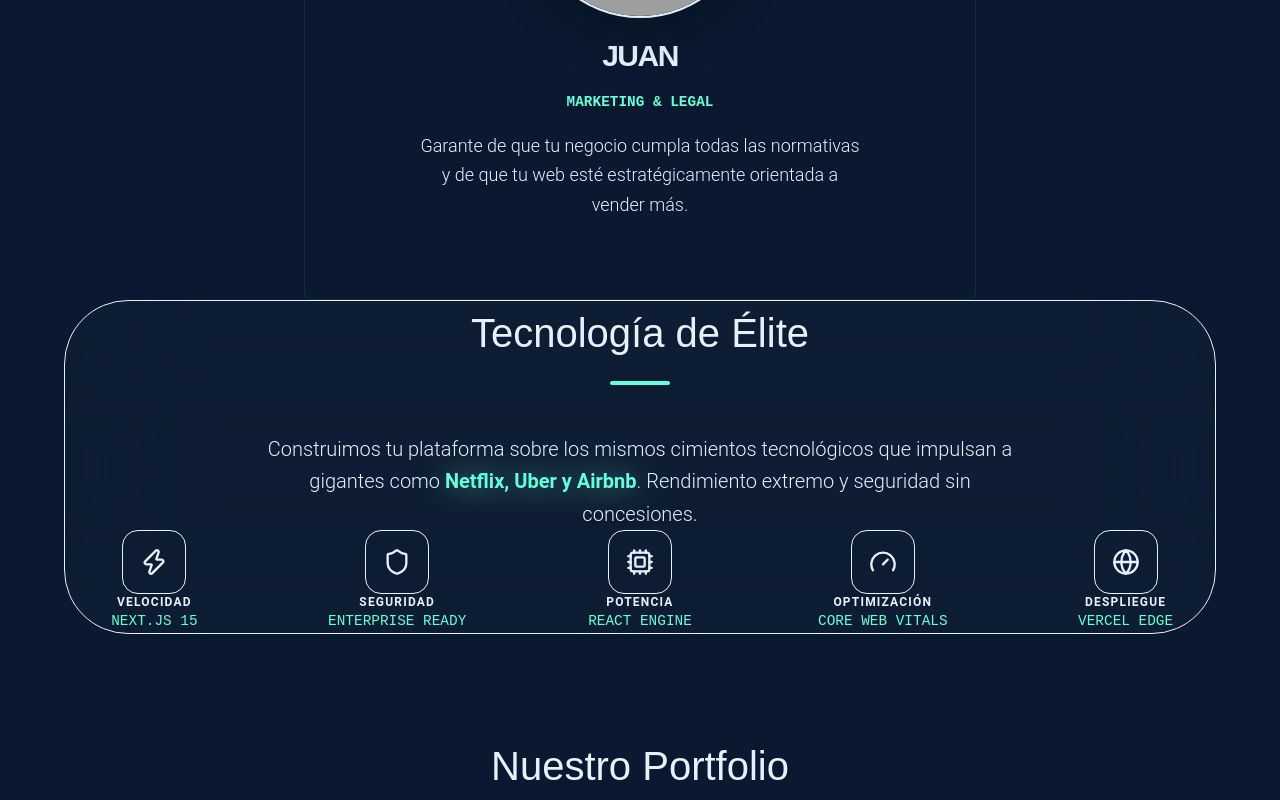
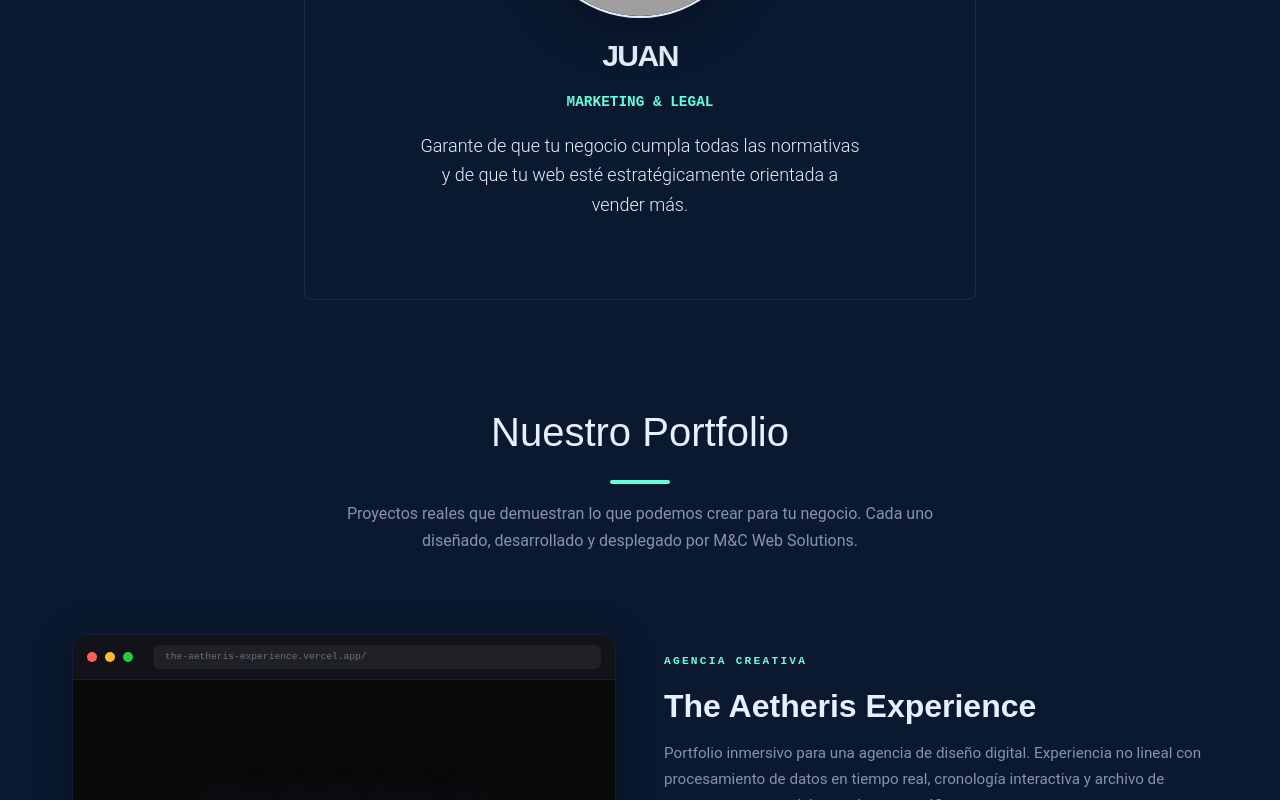
Before and after one commit to markusx5622/mc-websolutions-v2, a Next.js app: page / in a window 1280 px wide. Shown: the part 4443-5243 px from the top of the page. Built offline with nearby package versions, Linux system fonts and the light colour scheme; grey boxes are pictures that could not be loaded.

Commit message:
Eliminada seccion Tecnologia de Elite y limpieza de iconos

```diff
--- a/src/app/(marketing)/page.tsx
+++ b/src/app/(marketing)/page.tsx
@@ -5,7 +5,7 @@ import Script from 'next/script';
 import Link from 'next/link';
 import Image from 'next/image';
 import { motion, useScroll, useTransform, AnimatePresence } from 'framer-motion';
-import { Zap, Shield, Cpu, Globe, Gauge, CheckCircle2 } from 'lucide-react';
+import { CheckCircle2 } from 'lucide-react';
 
 function SpeedAuditWidget() {
   const [status, setStatus] = React.useState('idle');
@@ -532,64 +532,6 @@ export default function Home() {
               </p>
             </motion.div>
           </div>
-        </div>
-      </motion.section>
-
-      <motion.section
-        id="tecnologia"
-        className="w-full pt-48 pb-64 mt-32 flex flex-col items-center justify-center relative overflow-hidden bg-bg-color"
-        initial={{ opacity: 0 }}
-        whileInView={{ opacity: 1 }}
-        viewport={{ once: true }}
-        transition={{ duration: 0.8 }}
-      >
-        <div className="w-full max-w-6xl px-6 flex flex-col items-center">
-          <motion.div
-            initial={{ opacity: 0, scale: 0.98 }}
-            whileInView={{ opacity: 1, scale: 1 }}
-            viewport={{ once: true }}
-            className="relative overflow-hidden py-24 px-8 md:px-20 w-full backdrop-blur-3xl bg-white/[0.02] rounded-[4rem] border border-accent/20 flex flex-col items-center text-center shadow-[0_0_80px_-20px_rgba(var(--accent-rgb),0.1)]"
-          >
-            {/* Background Glows */}
-            <div className="absolute -top-1/2 -left-1/4 w-[600px] h-[600px] bg-accent/5 rounded-full blur-[120px] pointer-events-none" />
-            <div className="absolute -bottom-1/2 -right-1/4 w-[600px] h-[600px] bg-accent/5 rounded-full blur-[120px] pointer-events-none" />
-
-            <div className="relative z-10 w-full flex flex-col items-center">
-              <h2 className="section-title !mb-12">
-                Tecnología de Élite
-              </h2>
-              <p className="text-text-muted text-lg md:text-xl leading-relaxed max-w-3xl mx-auto mb-20 font-light">
-                Construimos tu plataforma sobre los mismos cimientos tecnológicos que impulsan a gigantes como <span className="inline-block text-[#64FFDA] font-bold drop-shadow-[0_0_15px_rgba(100,255,218,0.6)] px-2">Netflix, Uber y Airbnb</span>. Rendimiento extremo y seguridad sin concesiones.
-              </p>
-
-              <div className="grid grid-cols-2 md:grid-cols-5 gap-12 md:gap-16 w-full">
-                {[
-                  { icon: <Zap size={28} />, label: "Velocidad", sub: "Next.js 15" },
-                  { icon: <Shield size={28} />, label: "Seguridad", sub: "Enterprise Ready" },
-                  { icon: <Cpu size={28} />, label: "Potencia", sub: "React Engine" },
-                  { icon: <Gauge size={28} />, label: "Optimización", sub: "Core Web Vitals" },
-                  { icon: <Globe size={28} />, label: "Despliegue", sub: "Vercel Edge" }
-                ].map((tech, i) => (
-                  <motion.div
-                    key={tech.label}
-                    initial={{ opacity: 0, y: 20 }}
-                    whileInView={{ opacity: 1, y: 0 }}
-                    viewport={{ once: true }}
-                    transition={{ delay: 0.1 + (i * 0.05) }}
-                    whileHover={{ y: -5 }}
-                    className="group flex flex-col items-center"
-                  >
-                    <div className="w-16 h-16 rounded-2xl bg-accent/5 border border-accent/10 flex items-center justify-center text-accent transition-all duration-500 group-hover:bg-accent/10 group-hover:border-accent/40 group-hover:shadow-[0_0_30px_-5px_rgba(var(--accent-rgb),0.3)] mb-6"
-                    >
-                      {tech.icon}
-                    </div>
-                    <p className="text-xs text-accent/80 font-bold uppercase tracking-widest mb-2">{tech.label}</p>
-                    <p className="mono-text text-[0.65rem] text-text-muted/60 uppercase letter-spacing-[1px]">{tech.sub}</p>
-                  </motion.div>
-                ))}
-              </div>
-            </div>
-          </motion.div>
         </div>
       </motion.section>
 
```
